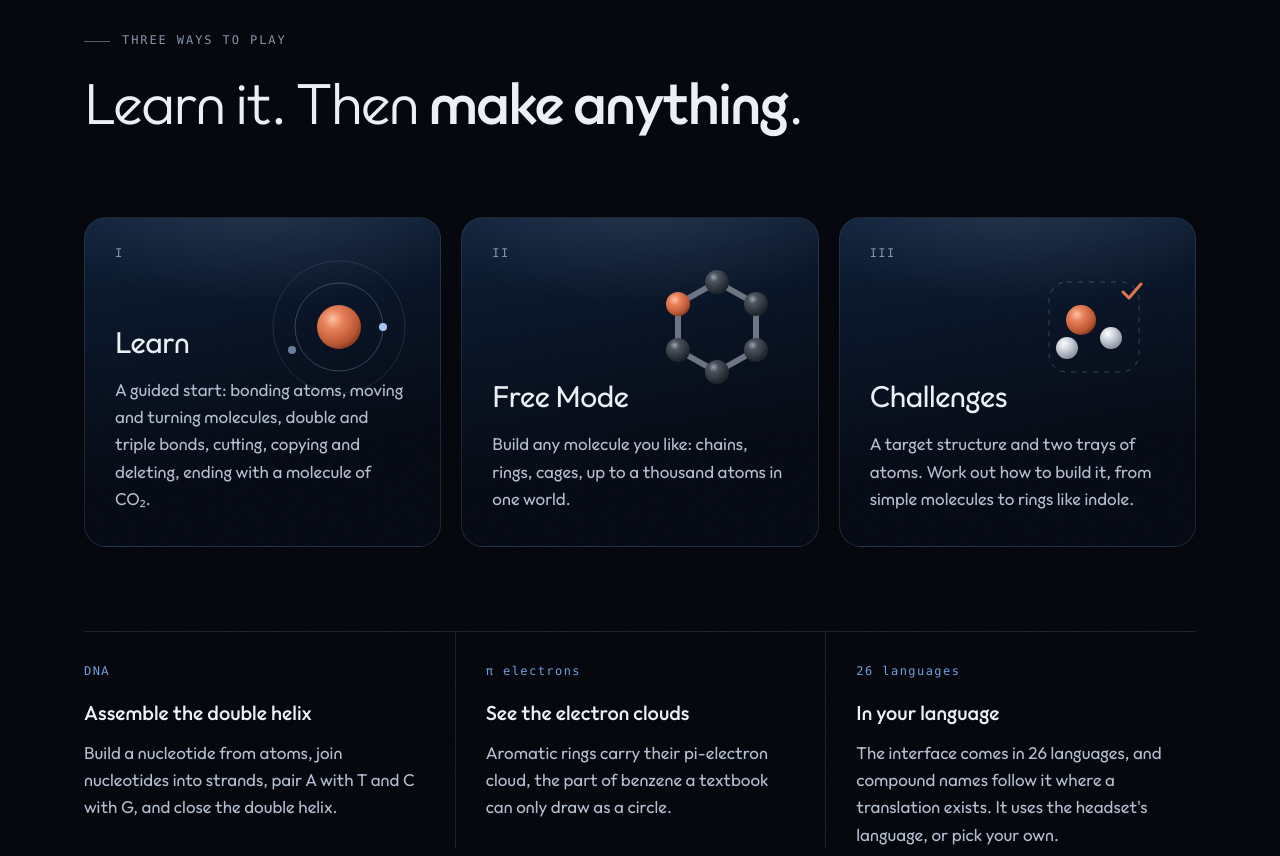
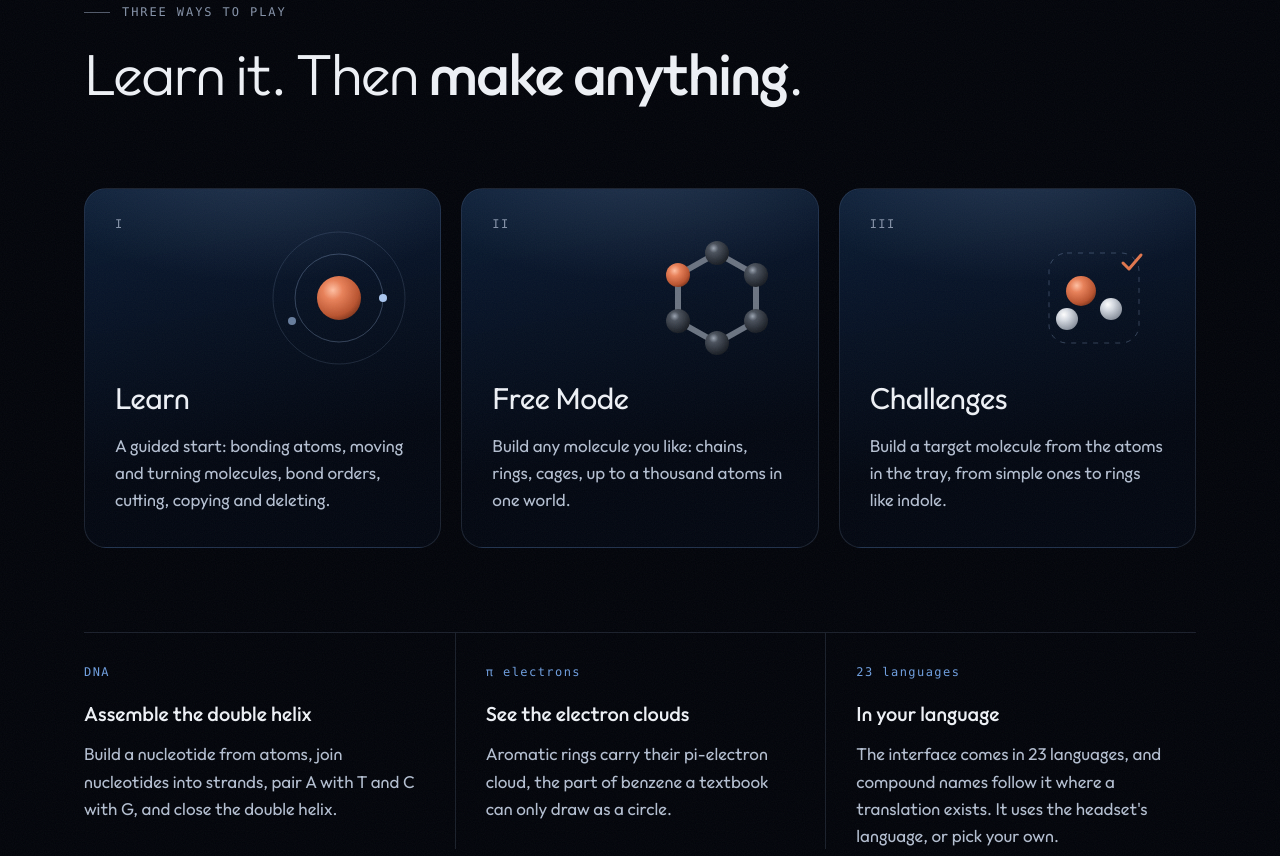
Before and after one commit to metalemma/metalemma.github.io, a plain HTML site: page index.html in a window 1280 px wide. Shown: the part 2624-3480 px from the top of the page. Drawn offline with Linux system fonts and the light colour scheme.

Commit message:
Home copy: say online instead of naming the database, 23 languages
The interface offers 23 languages: Arabic, Persian and Hebrew have
files but are not selectable yet. The Challenges card says plainly
what a challenge is.

```diff
--- a/index.html
+++ b/index.html
@@ -172,7 +172,7 @@
     border: 1px solid var(--line);
     border-radius: 22px;
     padding: 30px 30px 34px;
-    min-height: 330px;
+    min-height: 360px;
     display: flex; flex-direction: column; justify-content: flex-end;
     background: linear-gradient(170deg, rgba(14, 38, 72, 0.7), rgba(3, 8, 18, 0.9) 70%);
     transition: border-color .3s, transform .4s cubic-bezier(.2,.7,.2,1);
@@ -391,7 +391,7 @@
             </svg>
           </figure>
           <h3>See what you made</h3>
-          <p>When a structure is complete, MolCraft looks it up, first in its built-in library, then online in PubChem.</p>
+          <p>When a structure is complete, MolCraft tells you what it is, from its built-in library or, when you're online, by looking it up.</p>
         </article>
       </div>
     </div>
@@ -402,7 +402,7 @@
       <div class="sec-head reveal">
         <span class="label">Identification</span>
         <h2 id="num-title">What did you just <strong>build</strong>?</h2>
-        <p>Structures are matched by their InChIKey, the standard chemical fingerprint, against a built-in library and, when you're online, PubChem.</p>
+        <p>Each structure is matched by its standard chemical fingerprint, first against the names built into the game, then online.</p>
       </div>
       <div class="num reveal">
         <span class="big">10,000<sup>+</sup></span>
@@ -410,7 +410,7 @@
       </div>
       <div class="num reveal">
         <span class="big">100M<sup>+</sup></span>
-        <p>compounds identifiable online through PubChem, the public chemistry database.</p>
+        <p>compounds that can be identified online when the headset is connected.</p>
       </div>
     </div>
   </section>
@@ -432,7 +432,7 @@
             <circle cx="28" cy="98" r="4" fill="#a9c6f0" opacity=".6"/>
           </svg>
           <h3>Learn</h3>
-          <p>A guided start: bonding atoms, moving and turning molecules, double and triple bonds, cutting, copying and deleting, ending with a molecule of CO₂.</p>
+          <p>A guided start: bonding atoms, moving and turning molecules, bond orders, cutting, copying and deleting.</p>
         </article>
         <article class="mode reveal">
           <span class="tag">II</span>
@@ -458,7 +458,7 @@
             <path d="M104 40 l6 6 l12 -14" fill="none" stroke="#e0764d" stroke-width="3" stroke-linecap="round" stroke-linejoin="round"/>
           </svg>
           <h3>Challenges</h3>
-          <p>A target structure and two trays of atoms. Work out how to build it, from simple molecules to rings like indole.</p>
+          <p>Build a target molecule from the atoms in the tray, from simple ones to rings like indole.</p>
         </article>
       </div>
 
@@ -474,9 +474,9 @@
           <p>Aromatic rings carry their pi-electron cloud, the part of benzene a textbook can only draw as a circle.</p>
         </div>
         <div class="detail reveal">
-          <span class="k">26 languages</span>
+          <span class="k">23 languages</span>
           <h3>In your language</h3>
-          <p>The interface comes in 26 languages, and compound names follow it where a translation exists. It uses the headset's language, or pick your own.</p>
+          <p>The interface comes in 23 languages, and compound names follow it where a translation exists. It uses the headset's language, or pick your own.</p>
         </div>
       </div>
     </div>
```
